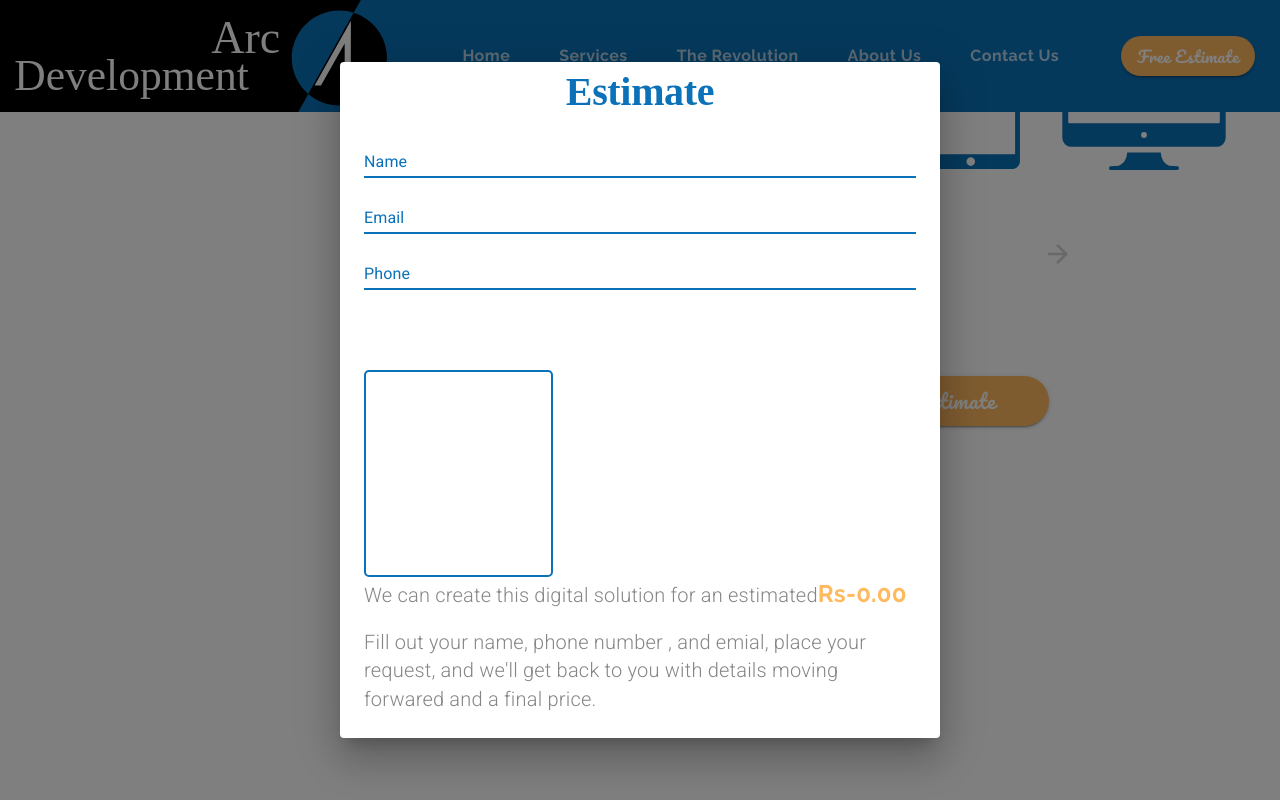
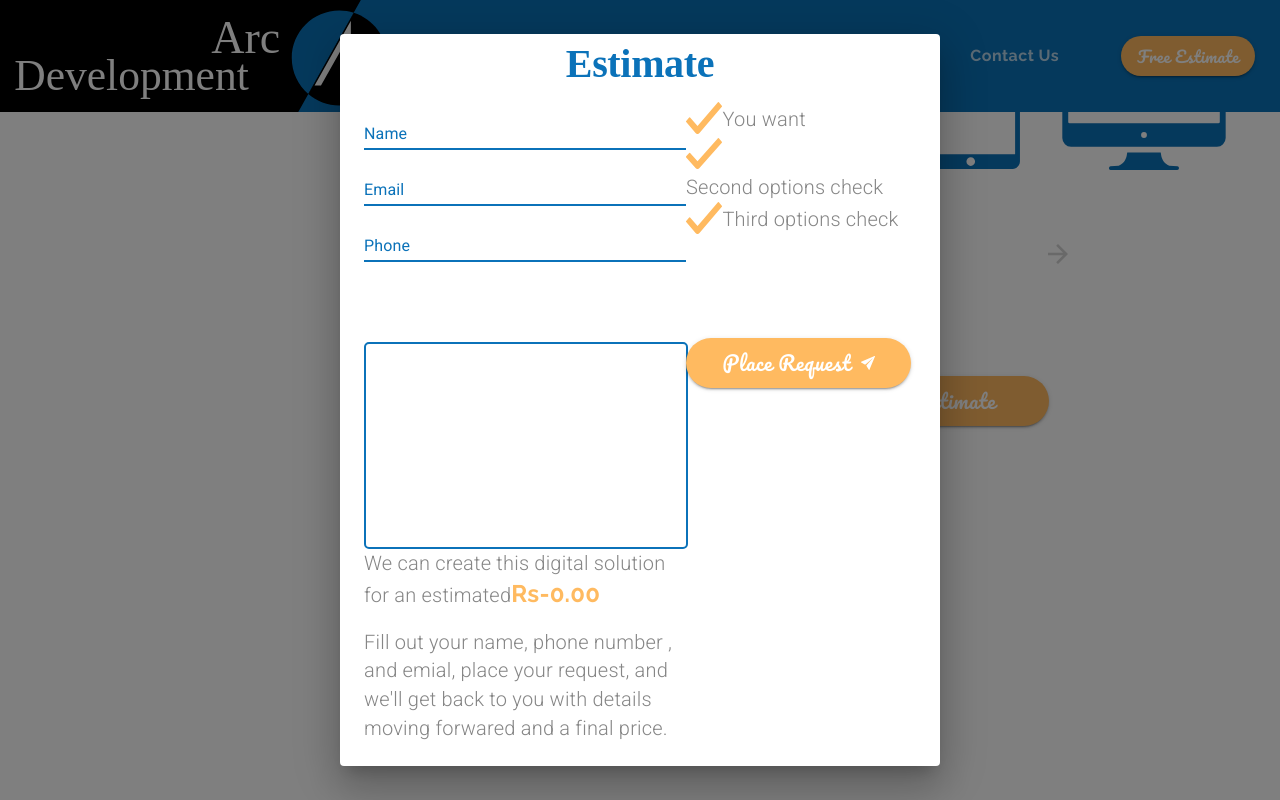
Before and after one commit to arunsinghsnd/NativeCodeLab, a React (Create React App) app: page /estimate in a window 1280 px wide. Both pictures are taken after a click on the button "Get Estimate". Shown: the part 423-1223 px from the top of the page. Built offline with nearby package versions, Linux system fonts and the light colour scheme.

Commit message:
impelemented the selection reviews sections

```diff
--- a/src/components/Estimate.js
+++ b/src/components/Estimate.js
@@ -349,6 +349,13 @@ const Estimate = () => {
 
   const [total, setTotal] = useState(0);
 
+  const [service, setService] = useState([]);
+  const [platfroms, setPlatfroms] = useState([]);
+  const [features, setFeatures] = useState([]);
+  const [customFeatures, setCustomFeatures] = useState("");
+  const [category, setCategory] = useState("");
+  const [users, setUsers] = useState("");
+
   const defaultOptions = {
     loop: true,
     autoplay: true,
@@ -425,12 +432,15 @@ const Estimate = () => {
     switch (newSelected.title) {
       case "Custom Software Development":
         setQuestions(softwareQuestions);
+        setService(newSelected.title);
         break;
       case "Android/iOS App Developmentt":
         setQuestions(softwareQuestions);
+        setService(newSelected.title);
         break;
       case "Website & Web App's Development":
         setQuestions(websiteQuestions);
+        setService(newSelected.title);
         break;
       default:
         setQuestions(newQuestions);
@@ -644,7 +654,7 @@ const Estimate = () => {
         </Grid>
         <DialogContent>
           <Grid container>
-            <Grid item container direction="column">
+            <Grid item container direction="column" md={7}>
               <Grid item style={{ marginBottom: "0.5em" }}>
                 <TextField
                   label="Name"
@@ -676,7 +686,6 @@ const Estimate = () => {
                   onChange={onChange}
                 />
               </Grid>
-            </Grid>
               <Grid item style={{ maxWidth: "20em" }}>
                 <TextField
                   value={message}
@@ -698,9 +707,56 @@ const Estimate = () => {
                 </Typography>
                 <Typography variant="body2" paragraph>
                   Fill out your name, phone number , and emial, place your
-                request, and we'll get back to you with details moving forwared
-                and a final price.
+                  request, and we'll get back to you with details moving
+                  forwared and a final price.
                 </Typography>
+              </Grid>
+            </Grid>
+            <Grid item container direction="column" md={5}>
+              <Grid item>
+                <Grid container direction="column">
+                  <Grid item container alignItems="center">
+                    <Grid>
+                      <img src={check} alt="checkMark" />
+                    </Grid>
+                    <Grid>
+                      <Typography variant="body2">
+                        You want {service}
+                      </Typography>
+                    </Grid>
+                  </Grid>
+                  <Grid item container alignItems="center">
+                    <Grid>
+                      <img src={check} alt="checkMark" />
+                    </Grid>
+                    <Grid>
+                      <Typography variant="body2">
+                        Second options check
+                      </Typography>
+                    </Grid>
+                  </Grid>
+                  <Grid item container alignItems="center">
+                    <Grid>
+                      <img src={check} alt="checkMark" />
+                    </Grid>
+                    <Grid>
+                      <Typography variant="body2">
+                        Third options check
+                      </Typography>
+                    </Grid>
+                  </Grid>
+                </Grid>
+              </Grid>
+              <Grid item>
+                <Button variant="contained" className={classes.estimateButon}>
+                  Place Request
+                  <img
+                    src={send}
+                    alt="paper Airplan"
+                    style={{ marginLeft: "0.5em" }}
+                  />
+                </Button>
+              </Grid>
             </Grid>
           </Grid>
         </DialogContent>
```
Lines whose indentation alone changed are shown as unchanged.
